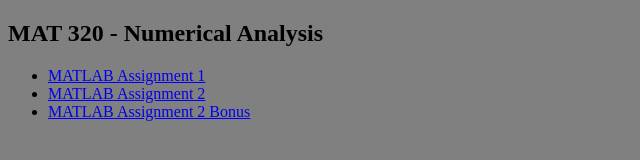
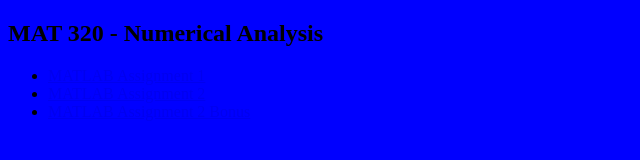
Before and after one commit to kroffo/MAT320, a plain HTML site: page index.html in a window 1280 px wide. Shown: the whole page, without its empty margins (0-640 px from the left). Drawn offline with Linux system fonts and the light colour scheme.

Commit message:
Update index.html

```diff
--- a/index.html
+++ b/index.html
@@ -4,7 +4,7 @@
       <title> Numerical Analysis - MAT 320 </title>
     </head>
 
-    <body style="background-color:gray">
+    <body style="background-color:blue">
       <h2> MAT 320 - Numerical Analysis </h2>
         <ul>
           <li><a href=./newton.pdf>MATLAB Assignment 1</a></li>
```
